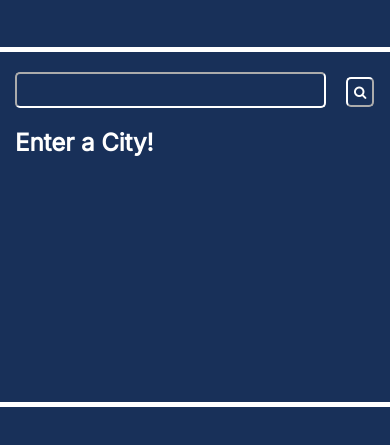
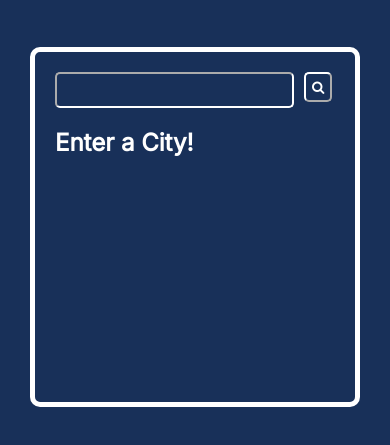
Before and after one commit to shaik-aaron/weather-app, a plain HTML site: page index.html in a window 390 px wide. Shown: the part 245-690 px from the top of the page. Drawn offline with Linux system fonts and the light colour scheme.

Commit message:
Added more responsiveness for mobiles

```diff
--- a/index.html
+++ b/index.html
@@ -16,7 +16,8 @@
       <h2>Weather App</h2>
       <div class="container">
             <main>
-                  <input type="text" class="inputvalue"><button type="submit" class="button"><i class="fa fa-search"></i></button>
+                  <div id="input--user">
+                  <input type="text" class="inputvalue"><button type="submit" class="button"><i class="fa fa-search"></i></button></div>
                   <h1 class="city">Enter a City!</h1>
                   <p class="temp"></p>
                   <img class="weathericon"><p class="desc"></p>
--- a/styles.css
+++ b/styles.css
@@ -88,3 +88,18 @@ p {
       margin-top: 8px;
       display: none;
 }
+
+@media only screen and (max-width: 415px) {
+      .container {
+            width: 320px;
+      }
+
+      input {
+            width: 228px;
+            margin-right: 10px;
+      }
+
+      #input--user {
+            display: flex;
+      }
+}
```
